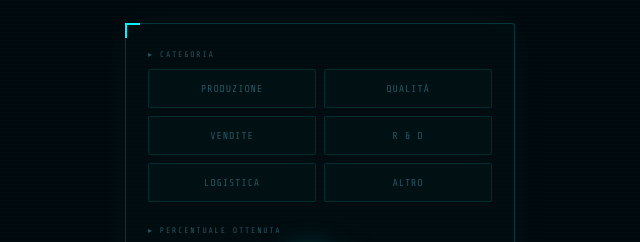
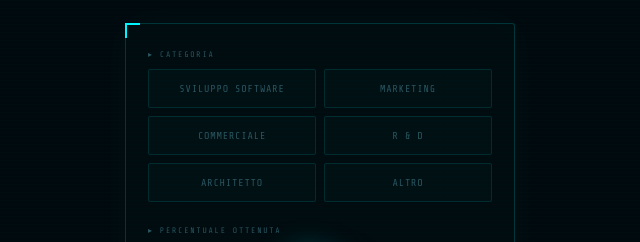
Before and after one commit to davidesantoro91/demo-risultati, a website: page public/index.html in a window 1280 px wide. Shown: the part 240-482 px from the top of the page, 320-960 px from the left. Drawn offline with nearby package versions, Linux system fonts and the light colour scheme; a script that the page names is missing.

Commit message:
Update index.html

```diff
--- a/public/index.html
+++ b/public/index.html
@@ -200,11 +200,11 @@ input[type=range]::-webkit-slider-thumb { -webkit-appearance:none; width:24px; h
     <div class="fcard">
       <div class="flbl">▸ Categoria</div>
       <div class="cgrid">
-        <button class="cbtn" data-cat="Produzione">Produzione</button>
-        <button class="cbtn" data-cat="Qualità">Qualità</button>
-        <button class="cbtn" data-cat="Vendite">Vendite</button>
+        <button class="cbtn" data-cat="Produzione">Sviluppo Software</button>
+        <button class="cbtn" data-cat="Qualità">Marketing</button>
+        <button class="cbtn" data-cat="Vendite">Commerciale</button>
         <button class="cbtn" data-cat="R&D">R &amp; D</button>
-        <button class="cbtn" data-cat="Logistica">Logistica</button>
+        <button class="cbtn" data-cat="Logistica">Architetto</button>
         <button class="cbtn" data-cat="Altro">Altro</button>
       </div>
       <div class="flbl">▸ Percentuale ottenuta</div>
```
